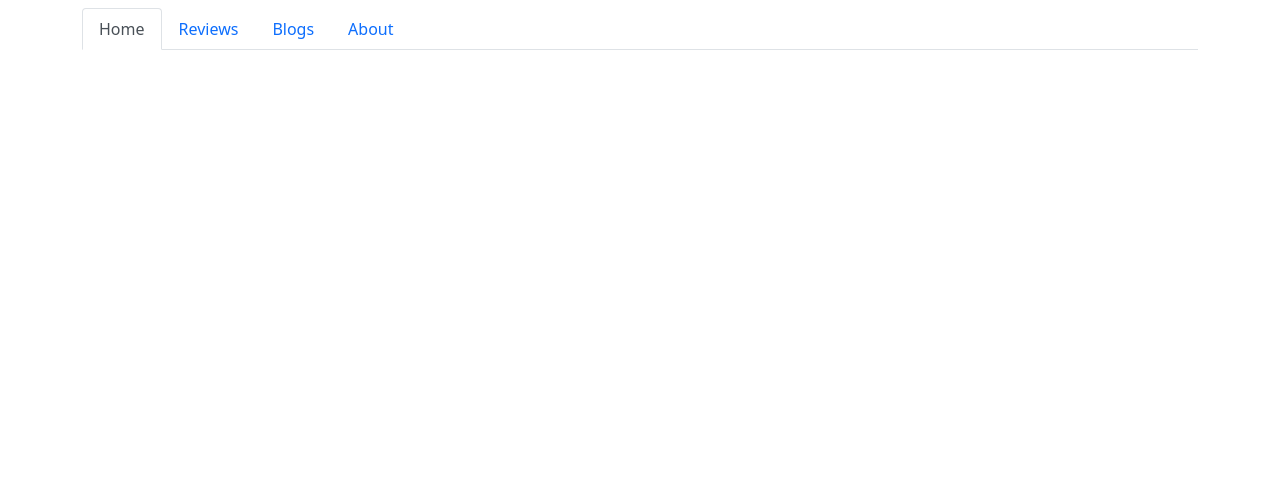
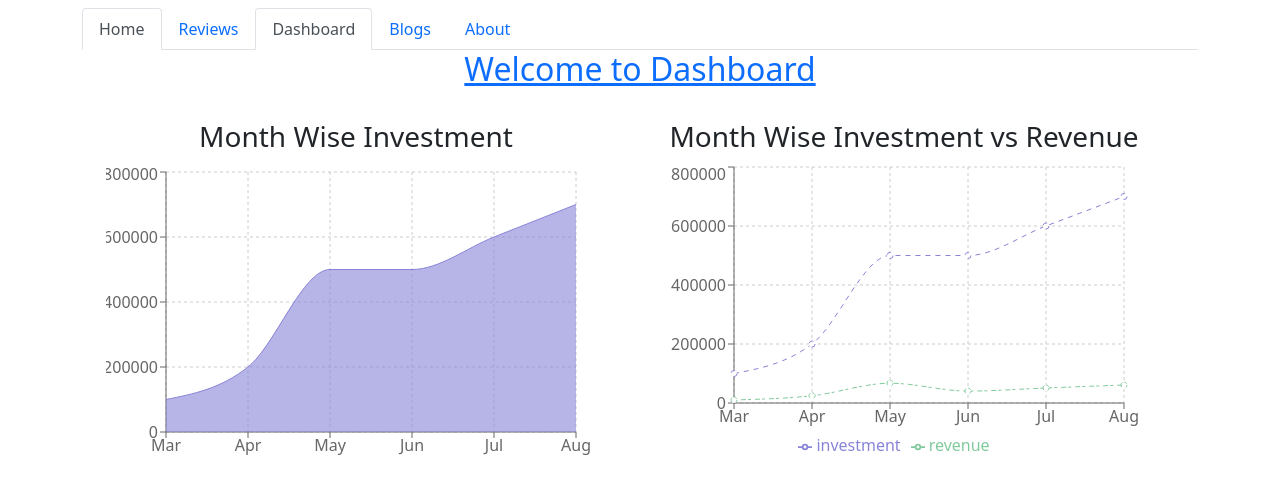
Before and after one commit to kmamun716/meena-cartoon, a React (Create React App) app: page /dashboard in a window 1280 px wide. Shown: the top 494 px of the page. Built offline with nearby package versions, Linux system fonts and the light colour scheme.

Commit message:
chart added

```diff
--- a/package.json
+++ b/package.json
@@ -17,6 +17,7 @@
     "react-router-bootstrap": "^0.26.1",
     "react-router-dom": "^6.3.0",
     "react-scripts": "5.0.1",
+    "recharts": "^2.1.10",
     "web-vitals": "^2.1.4"
   },
   "scripts": {
--- a/public/index.html
+++ b/public/index.html
@@ -24,7 +24,7 @@
       work correctly both with client-side routing and a non-root public URL.
       Learn how to configure a non-root public URL by running `npm run build`.
     -->
-    <title>React App</title>
+    <title>Know About Meena</title>
   </head>
   <body>
     <noscript>You need to enable JavaScript to run this app.</noscript>
--- a/src/components/Dashboard/Dashboard.js
+++ b/src/components/Dashboard/Dashboard.js
@@ -1,9 +1,56 @@
 import React from 'react';
+import { Area, AreaChart, Bar, BarChart, CartesianGrid, Legend, Line, LineChart, Tooltip, XAxis, YAxis } from 'recharts';
+import useDataChart from '../../hooks/useDataChart';
 
 const Dashboard = () => {
+    const [chart] = useDataChart();
     return (
         <div>
-
+            <h2 className='text-center text-primary text-decoration-underline'>Welcome to Dashboard</h2>
+            <div className='d-flex'>
+                <div className='m-4'>
+                    <h3 className='text-center'>Month Wise Investment</h3>
+                    <AreaChart
+                        width={500}
+                        height={300}
+                        data={chart && chart}
+                        margin={{
+                            top: 10,
+                            right: 30,
+                            left: 0,
+                            bottom: 0,
+                        }}
+                        >
+                        <CartesianGrid strokeDasharray="3 3" />
+                        <XAxis dataKey="month" />
+                        <YAxis />
+                        <Tooltip />
+                        <Area type="monotone" dataKey="investment" stroke="#8884d8" fill="#8884d8" />
+                    </AreaChart>
+                </div>
+                <div className='m-4'>
+                    <h3 className='text-center'>Month Wise Investment vs Revenue</h3>
+                    <LineChart
+                        width={500}
+                        height={300}
+                        data={chart && chart}
+                        margin={{
+                            top: 5,
+                            right: 30,
+                            left: 20,
+                            bottom: 5,
+                        }}
+                        >
+                        <CartesianGrid strokeDasharray="3 3" />
+                        <XAxis dataKey="month" />
+                        <YAxis/>
+                        <Tooltip />
+                        <Legend />
+                        <Line type="monotone" dataKey="investment" stroke="#8884d8" strokeDasharray="5 5" />
+                        <Line type="monotone" dataKey="revenue" stroke="#82ca9d" strokeDasharray="3 4 5 2" />
+                    </LineChart>
+                </div>
+            </div>
         </div>
     );
 };
--- /dev/null
+++ b/src/components/Review/Review.js
@@ -0,0 +1,26 @@
+import React from 'react';
+import { Image } from 'react-bootstrap';
+import Rating from 'react-rating';
+
+const Review = (props) => {
+    const {name, image, review, rating} = props.review;
+    return (
+        <div>
+            <div className='d-flex align-items-center my-3 border border-danger rounded p-2'>
+                <div className='me-2'>
+                    <Image src={image} alt={name} />
+                </div>
+                <div>
+                    <p><small class="text-nowrap bg-light border rounded p-1 font-monospace">{name}</small><span> said:</span></p>
+                    <p>{review}</p>
+                    <span className=''>Rating:</span> <Rating
+                        initialRating={rating}
+                        readonly
+                    />
+                </div>
+            </div>
+        </div>
+    );
+};
+
+export default Review;
--- a/src/components/ReviewSection/ReviewSection.js
+++ b/src/components/ReviewSection/ReviewSection.js
@@ -9,10 +9,10 @@ const ReviewSection = () => {
     const navigate = useNavigate();
     return (
         <div>
-            <h1 className='text-center text-decoration-underline'>Viewer's Review: {reviews.length}</h1>
-            <div className='d-flex my-2'>
+            <h1 className='text-center'>Viewer's Review({reviews.slice(0,3).length})</h1>
+            <div className='d-flex justify-content-center my-2'>
                 {
-                    reviews.slice(0,6).map(review=><SingleReview key={review.id} review={review} />)
+                    reviews.slice(0,3).map(review=><SingleReview key={review.id} review={review} />)
                 }
             </div>
             <div className="d-flex justify-content-center">
--- a/src/components/Reviews/Reviews.js
+++ b/src/components/Reviews/Reviews.js
@@ -1,9 +1,15 @@
 import React from 'react';
+import useReviews from '../../hooks/useReviews';
+import Review from '../Review/Review';
 
 const Reviews = () => {
+    const [reviews] = useReviews();
     return (
         <div>
-
+            <h2 className='text-center'>Viewer Reviews:</h2>
+            {
+                reviews && reviews.map(review => <Review key={review.id} review={review} />)
+            }
         </div>
     );
 };
--- a/src/components/shared/Header/Header.js
+++ b/src/components/shared/Header/Header.js
@@ -17,6 +17,11 @@ const Header = () => {
                 </LinkContainer>
             </Nav.Item>
             <Nav.Item>
+                <LinkContainer to='/dashboard'>
+                    <Nav.Link>Dashboard</Nav.Link>
+                </LinkContainer>
+            </Nav.Item>
+            <Nav.Item>
                 <LinkContainer to='/blog'>
                     <Nav.Link>Blogs</Nav.Link>
                 </LinkContainer>
--- /dev/null
+++ b/src/hooks/useDataChart.js
@@ -0,0 +1,13 @@
+import { useEffect, useState } from "react"
+
+const useDataChart=()=>{
+    const [chart, setChart]=useState([]);
+    useEffect(()=>{
+        fetch("data.json")
+        .then(res=>res.json())
+        .then(data=>setChart(data));
+    },[]);
+    return [chart, setChart];
+}
+
+export default useDataChart;
```
Also changed, not shown: public/reviews.json (+20 -10 lines), 1 other file (tests, documents, lock files or other folders).
